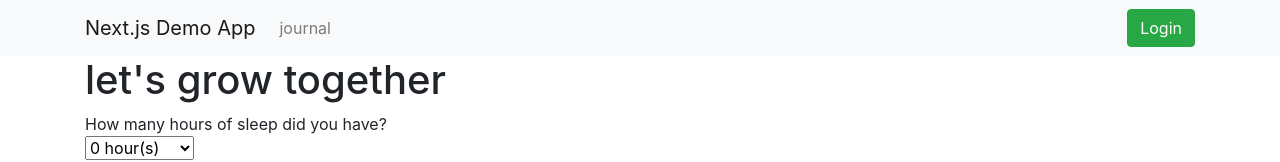
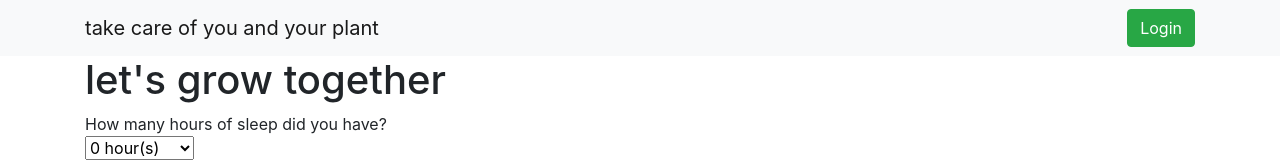
Before and after one commit to ucsb-cs48-s20/project-s2-t1-care-storybook, a Next.js app: page /journal in a window 1280 px wide. Shown: the top 162 px of the page. Built offline with nearby package versions, Linux system fonts and the light colour scheme.

Commit message:
lz - change name of app

```diff
--- a/components/AppNavbar.js
+++ b/components/AppNavbar.js
@@ -13,14 +13,16 @@ function AppNavbar(props) {
     <Navbar bg="light" expand="lg">
       <Container>
         <Link href="/" passHref={true}>
-          <Navbar.Brand>Next.js Demo App</Navbar.Brand>
+          <Navbar.Brand>take care of you and your plant</Navbar.Brand>
         </Link>
         <Navbar.Toggle />
         <Navbar.Collapse className="justify-content-end">
           <Nav className="mr-auto">
-            <Link href="/journal" passHref={true}>
-              <Nav.Link>journal</Nav.Link>
-            </Link>
+            {user && (
+              <Link href="/journal" passHref={true}>
+                <Nav.Link>journal</Nav.Link>
+              </Link>
+            )}
           </Nav>
           <Nav>
             {user ? (
```
